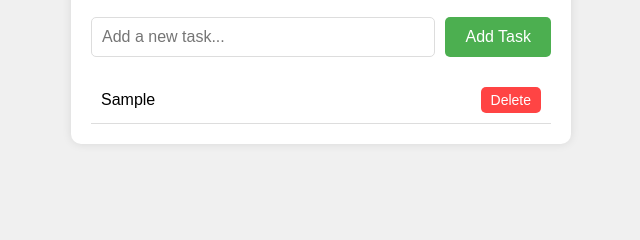
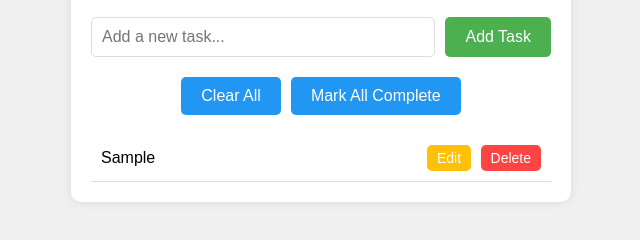
Before and after one commit to khan897752/ToDoList, a plain HTML site: page index.html in a window 1280 px wide. Both pictures are taken after typing "Sample" into the empty fields and a click on the button "Add Task". Shown: the part 80-320 px from the top of the page, without its empty margins (319-959 px from the left). Drawn offline with Linux system fonts and the light colour scheme.

Commit message:
Added edit,clear all, and mark all complete features (#1)
Added edit,clear all, and mark all complete features

```diff
--- a/index.html
+++ b/index.html
@@ -13,6 +13,10 @@
         <input type="text" id="taskInput" placeholder="Add a new task...">
         <button onclick="addTask()">Add Task</button>
     </div>
+    <div class="controls">
+        <button onclick="clearAllTasks()">Clear All</button>
+        <button onclick="markAllComplete()">Mark All Complete</button>
+    </div>
     <ul id="taskList"></ul>
 </div>
 <script src="script.js"></script>
--- a/script.js
+++ b/script.js
@@ -14,17 +14,15 @@ function addTask() {
     }
 
     const task = {
-        id: Date.now(), // Unique ID for each task
+        id: Date.now(),
         text: taskText,
         completed: false
     };
 
-    // Get existing tasks from localStorage
     let tasks = getTasks();
     tasks.push(task);
     localStorage.setItem('tasks', JSON.stringify(tasks));
 
-    // Clear the input and reload the task list
     taskInput.value = '';
     loadTasks();
 }
@@ -32,7 +30,7 @@ function addTask() {
 // Function to load tasks from localStorage and display them
 function loadTasks() {
     const taskList = document.getElementById('taskList');
-    taskList.innerHTML = ''; // Clear the current list
+    taskList.innerHTML = '';
 
     const tasks = getTasks();
     tasks.forEach(task => {
@@ -40,7 +38,10 @@ function loadTasks() {
         li.className = task.completed ? 'completed' : '';
         li.innerHTML = `
             <span onclick="toggleTask(${task.id})">${task.text}</span>
-            <button onclick="deleteTask(${task.id})">Delete</button>
+            <div>
+                <button class="edit-btn" onclick="editTask(${task.id})">Edit</button>
+                <button onclick="deleteTask(${task.id})">Delete</button>
+            </div>
         `;
         taskList.appendChild(li);
     });
@@ -65,6 +66,23 @@ function toggleTask(id) {
     loadTasks();
 }
 
+// Function to edit a task
+function editTask(id) {
+    let tasks = getTasks();
+    const task = tasks.find(task => task.id === id);
+    const newText = prompt('Edit task:', task.text);
+    if (newText !== null && newText.trim() !== '') {
+        tasks = tasks.map(task => {
+            if (task.id === id) {
+                task.text = newText.trim();
+            }
+            return task;
+        });
+        localStorage.setItem('tasks', JSON.stringify(tasks));
+        loadTasks();
+    }
+}
+
 // Function to delete a task
 function deleteTask(id) {
     let tasks = getTasks();
@@ -72,3 +90,22 @@ function deleteTask(id) {
     localStorage.setItem('tasks', JSON.stringify(tasks));
     loadTasks();
 }
+
+// Function to clear all tasks
+function clearAllTasks() {
+    if (confirm('Are you sure you want to clear all tasks?')) {
+        localStorage.removeItem('tasks');
+        loadTasks();
+    }
+}
+
+// Function to mark all tasks as complete
+function markAllComplete() {
+    let tasks = getTasks();
+    tasks = tasks.map(task => {
+        task.completed = true;
+        return task;
+    });
+    localStorage.setItem('tasks', JSON.stringify(tasks));
+    loadTasks();
+}
--- a/style.css
+++ b/style.css
@@ -82,3 +82,26 @@ button:hover {
 #taskList li button:hover {
     background-color: #cc0000;
 }
+.controls {
+    display: flex;
+    gap: 10px;
+    margin-bottom: 20px;
+    justify-content: center;
+}
+
+.controls button {
+    background-color: #2196F3;
+}
+
+.controls button:hover {
+    background-color: #1976D2;
+}
+
+#taskList li .edit-btn {
+    background-color: #FFC107;
+    margin-right: 5px;
+}
+
+#taskList li .edit-btn:hover {
+    background-color: #FFB300;
+}
```
Lines whose indentation alone changed are shown as unchanged.
